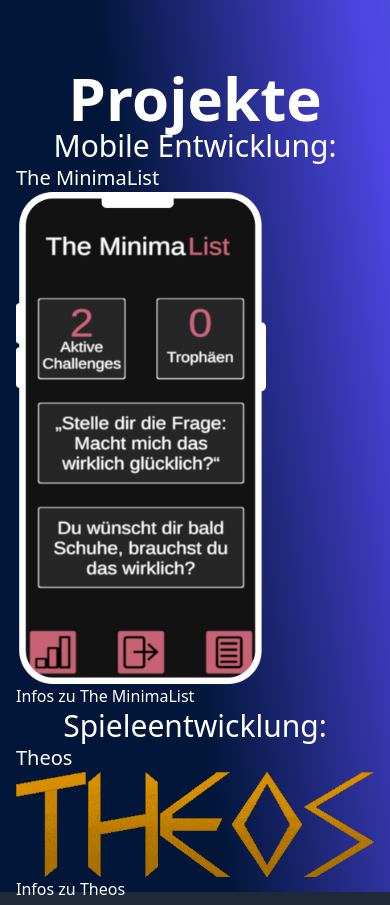
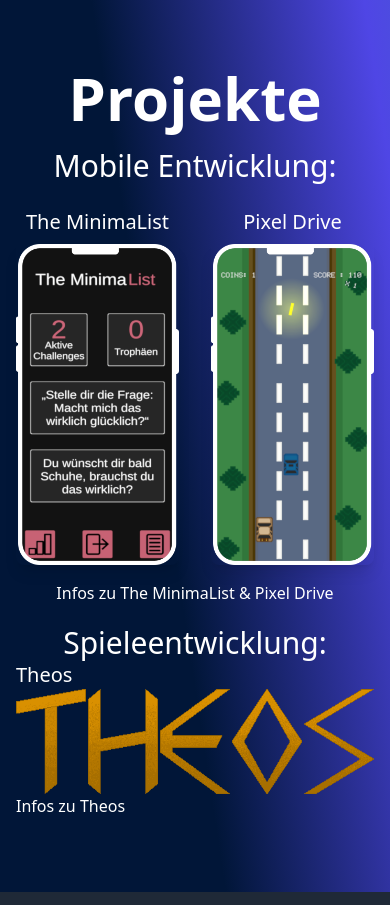
Before and after one commit to MadeByCJ/MadeByCJ.github.io, a plain HTML site: page index.html in a window 390 px wide. Shown: the part 1640-2545 px from the top of the page. Drawn offline with Linux system fonts and the light colour scheme.

Commit message:
Mobile Entwicklung

```diff
--- a/index.html
+++ b/index.html
@@ -56,6 +56,7 @@
         </div>
      </header>
 
+    <main>
     <div class="text-white">
         <div class="container mx-auto px-4">
             <section id="about" class="about-me opacity-0 translate-y-5 transition-all duration-700 ease-out h-screen">
@@ -80,11 +81,40 @@
             <section id="projects" class="projects opacity-0 translate-y-5 transition-all duration-700 ease-out h-screen">
               <div class="translate-y-5">
                 <h1 class="text-6xl font-semibold text-center">Projekte</h1>
-                <h2 class="text-3xl text-center">Mobile Entwicklung:</h2>
-                <h3 class="text-xl">The MinimaList</h3>
-                <img src="WebsiteBild.png" width="250">
-                <p>Infos zu The MinimaList</p>
-              </div>
+                <h2 class="text-3xl text-center mt-5">Mobile Entwicklung:</h2>
+
+                <div class="flex justify-center gap-8 mt-6">
+
+                  <!-- MinimaList -->
+                  <div class="relative group w-[250px]">
+                    <h3 class="text-xl text-center mb-2">The MinimaList</h3>
+                    <img src="WebsiteBild.png" width="250"
+                         class="h-auto rounded-lg shadow-lg transition-transform duration-300 ease-in-out group-hover:scale-105">
+
+                    <!-- Overlay mit "Mehr erfahren" -->
+                    <a href="https://play.google.com/store/apps/details?id=com.OCoding.TheMinimaList&pcampaignid=web_share"
+                       class="absolute inset-0 flex items-center justify-center bg-black/70 opacity-0 group-hover:opacity-100 transition-opacity duration-300 text-white font-semibold text-lg rounded-lg">
+                      Mehr erfahren
+                    </a>
+                  </div>
+
+                  <!-- Pixel Drive -->
+                  <div class="relative group w-[250px]">
+                    <h3 class="text-xl text-center mb-2">Pixel Drive</h3>
+                    <img src="PixelDrive.png" width="250"
+                         class="h-auto rounded-lg shadow-lg transition-transform duration-300 ease-in-out group-hover:scale-105">
+
+                    <!-- Overlay mit "Mehr erfahren" -->
+                    <a href="https://play.google.com/store/apps/details?id=com.OCoding.PixelDrive&pcampaignid=web_share"
+                       class="absolute inset-0 flex items-center justify-center bg-black/70 opacity-0 group-hover:opacity-100 transition-opacity duration-300 text-white font-semibold text-lg rounded-lg">
+                      Mehr erfahren
+                    </a>
+                  </div>
+
+                </div>
+
+                <p class="text-center mt-4">Infos zu The MinimaList & Pixel Drive</p>
+
 
               <div class="translate-y-5">
                 <h2 class="text-3xl text-center">Spieleentwicklung:</h2>
@@ -95,6 +125,7 @@
             </section>
         </div>
     </div>
+    </main>
     <footer class="bg-gray-800 text-white py-4 text-center">
         <p>&copy; 2024 Cooper Jakubke. All rights reserved.</p>
      </footer>
@@ -202,10 +233,11 @@
                             output.innerHTML += `<div>Hier sind einige meiner Projekte: Pixel Drive und The MinimaList.</div>`;
                             break;
                         case "kontakt":
-                            output.innerHTML += `<div>Du kannst mich über E-Mail oder LinkedIn kontaktieren.</div>`;
+                            output.innerHTML += `<div>Du kannst mich über E-Mail: c.jakubke.it@gmail.com, oder LinkedIn kontaktieren.</div>`;
                             break;
                         case "clear":
                             output.innerHTML = "";
+                            output.innerHTML += `<div>Nutze folgende Befehle: "hilfe", "hallo", "über mich", "projekte", "kontakt" oder "clear".</div>`;
                             break;
                         default:
                             output.innerHTML += `<div>Unbekannter Befehl: ${command}</div>`;
```
Also changed, not shown: PixelDrive.png (added), output.css.
